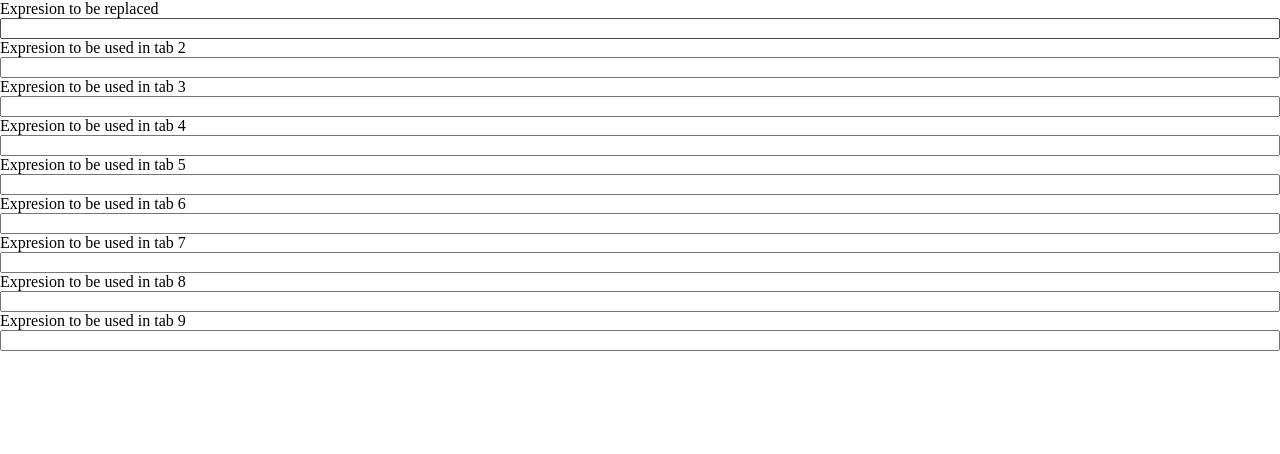
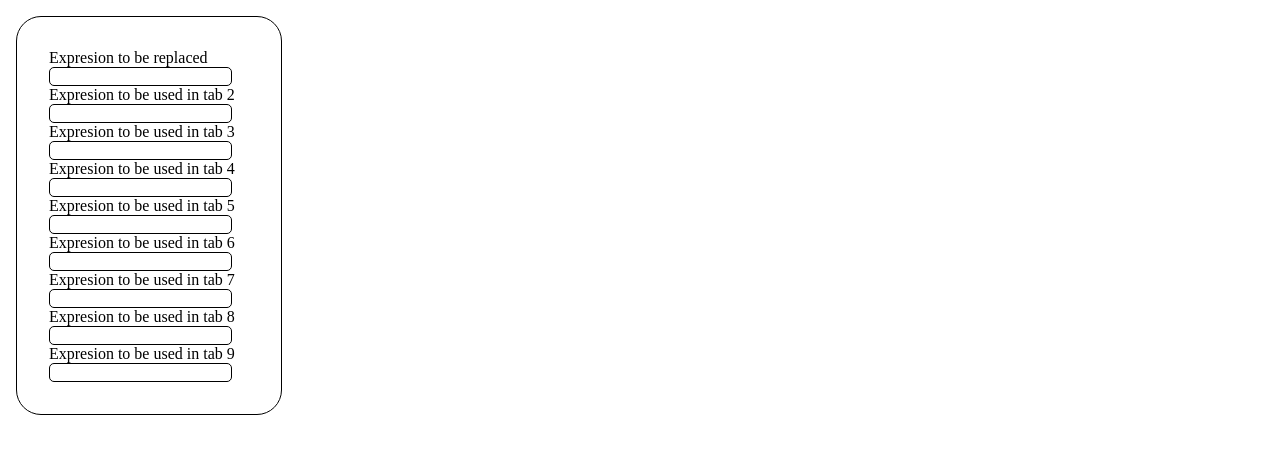
Before and after one commit to Mampionona33/open_symetrical_site_lang, a browser extension: page option_page/option_page.html in a window 1280 px wide. Drawn offline with Linux system fonts and the light colour scheme.

Commit message:
formating option_page.html

```diff
--- a/option_page/option_page.html
+++ b/option_page/option_page.html
@@ -4,30 +4,35 @@
     <meta charset="UTF-8" />
     <meta http-equiv="X-UA-Compatible" content="IE=edge" />
     <meta name="viewport" content="width=device-width, initial-scale=1.0" />
-    <link rel="stylesheet" href="./option_page.css">
+    <link rel="stylesheet" href="./option_page.css" />
     <title>open symetrical site lang option page</title>
   </head>
   <body>
     <form action="">
-      <div class="user_imput">
+      <div class="replaceForm">
         <label for="texteToBeReplaced">Expresion to be replaced</label>
-        <input type="text" name="texteToBeReplaced" id="texteToBeReplaced" />
+        <input
+          type="text"
+          class="replaceForm_input"
+          name="texteToBeReplaced"
+          id="texteToBeReplaced"
+        />
         <label for="tab2">Expresion to be used in tab 2</label>
-        <input type="text" name="tab2" id="tab2" />
+        <input type="text" class="replaceForm_input" name="tab2" id="tab2" />
         <label for="tab3">Expresion to be used in tab 3</label>
-        <input type="text" name="tab3" id="tab3" />
+        <input type="text" class="replaceForm_input" name="tab3" id="tab3" />
         <label for="tab4">Expresion to be used in tab 4</label>
-        <input type="text" name="tab4" id="tab4" />
+        <input type="text" class="replaceForm_input" name="tab4" id="tab4" />
         <label for="tab5">Expresion to be used in tab 5</label>
-        <input type="text" name="tab5" id="tab5" />
+        <input type="text" class="replaceForm_input" name="tab5" id="tab5" />
         <label for="tab6">Expresion to be used in tab 6</label>
-        <input type="text" name="tab6" id="tab6" />
+        <input type="text" class="replaceForm_input" name="tab6" id="tab6" />
         <label for="tab7">Expresion to be used in tab 7</label>
-        <input type="text" name="tab7" id="tab7" />
+        <input type="text" class="replaceForm_input" name="tab7" id="tab7" />
         <label for="tab8">Expresion to be used in tab 8</label>
-        <input type="text" name="tab8" id="tab8" />
+        <input type="text" class="replaceForm_input" name="tab8" id="tab8" />
         <label for="tab9">Expresion to be used in tab 9</label>
-        <input type="text" name="tab9" id="tab9" />
+        <input type="text" class="replaceForm_input" name="tab9" id="tab9" />
       </div>
     </form>
   </body>
--- a/option_page/option_page.scss
+++ b/option_page/option_page.scss
@@ -4,8 +4,17 @@ body {
   box-sizing: border-box;
 }
 
-.user_imput {
+.replaceForm {
+  border: 1px solid;
   display: flex;
   flex-direction: column;
-  width: '50%';
+  align-items: flex-start;
+  max-width: 200px;
+  padding: 2rem;
+  margin: 1rem;
+  border-radius: 25px;
+  &_input {
+    border-radius: 5px;
+    border: 1px solid;
+  }
 }
```
Also changed, not shown: option_page/option_page.css, 1 other file.
